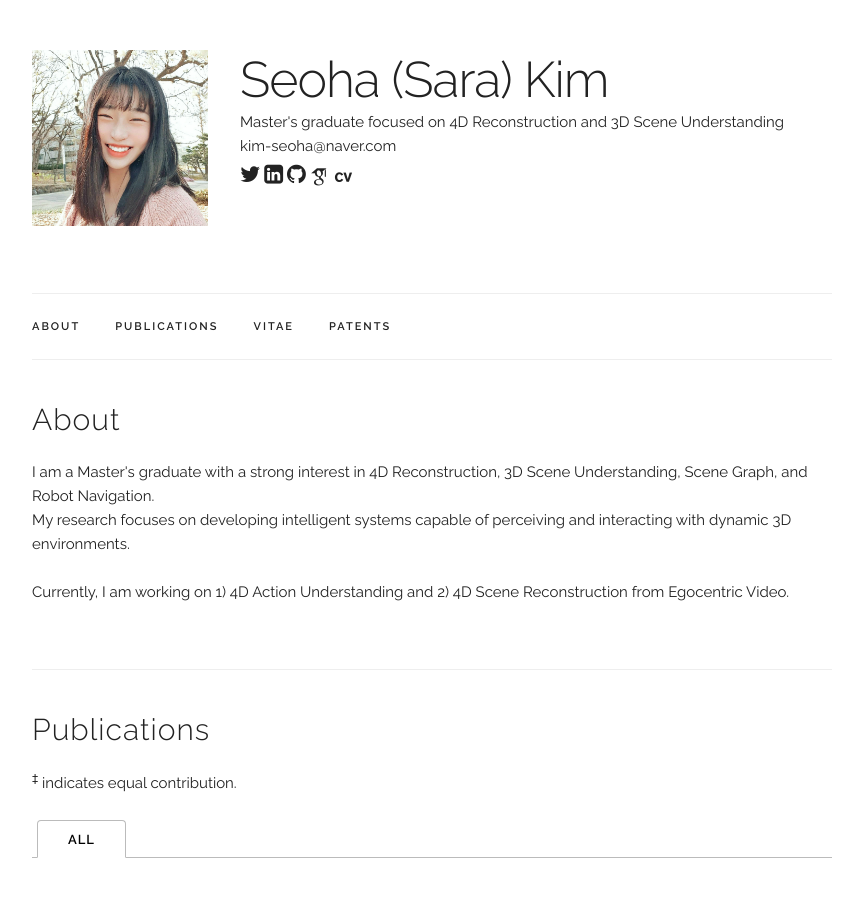
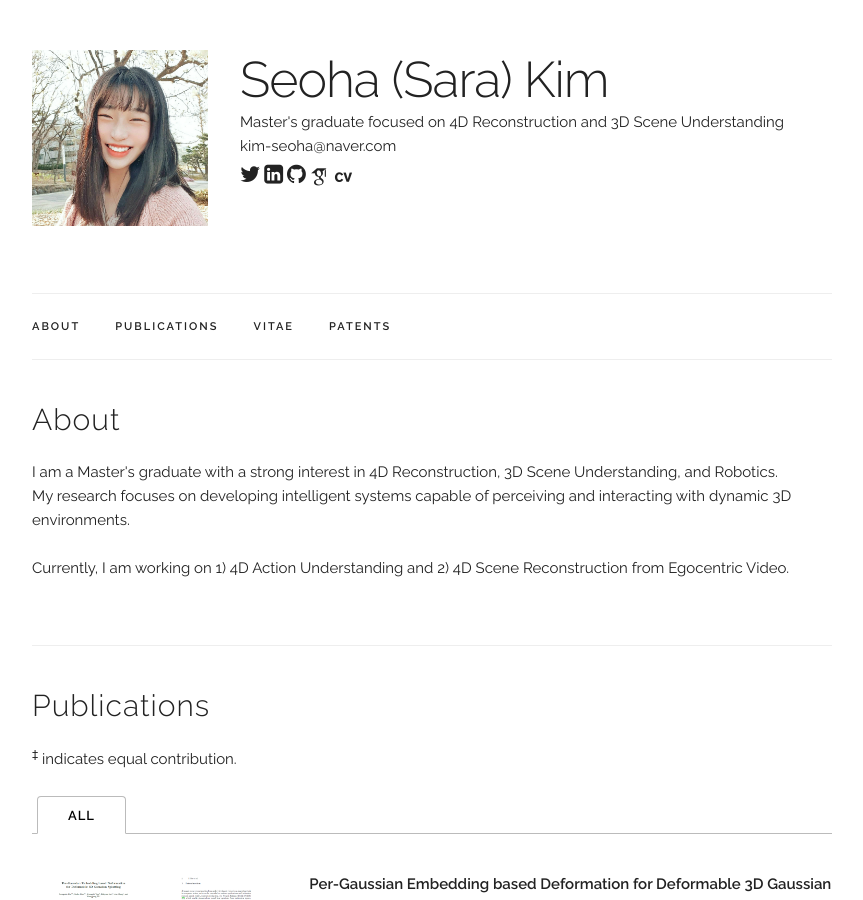
Before and after one commit to seoha-kim/seoha-kim.github.io, a Jekyll site: the page built from index.html, in a window 1280 px wide and 900 px high. Shown: the whole window, without its empty margins (208-1071 px from the left). Built offline with Jekyll 4.4.1, drawn with Linux system fonts in a browser that asks for light colours; some web fonts are replaced.

Commit message:
Update index.html

```diff
--- a/index.html
+++ b/index.html
@@ -6,7 +6,7 @@ title: Home
 <div class="docs-section" id="bio">
   <h4>About</h4>
   <p>
-  I am a Master's graduate with a strong interest in 4D Reconstruction, 3D Scene Understanding, Scene Graph, and Robot Navigation. <br>
+  I am a Master's graduate with a strong interest in 4D Reconstruction, 3D Scene Understanding, and Robotics. <br>
   My research focuses on developing intelligent systems capable of perceiving and interacting with dynamic 3D environments. <br><br>
 
 
```
